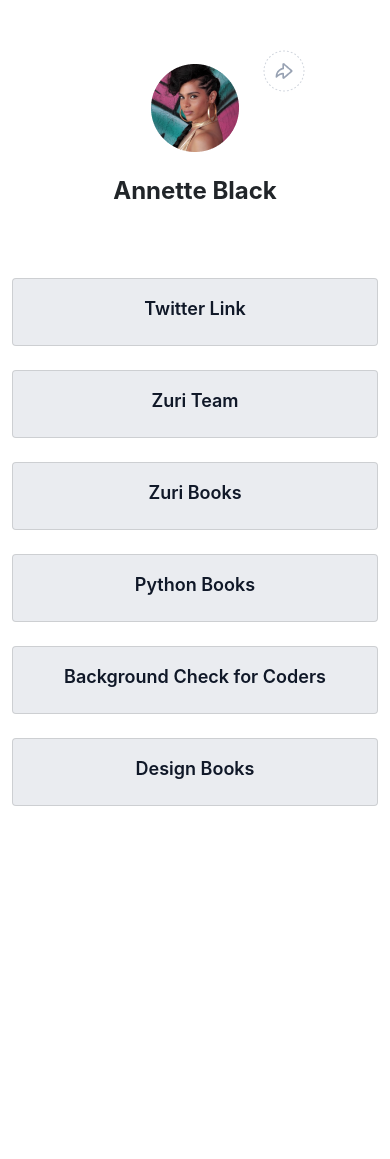
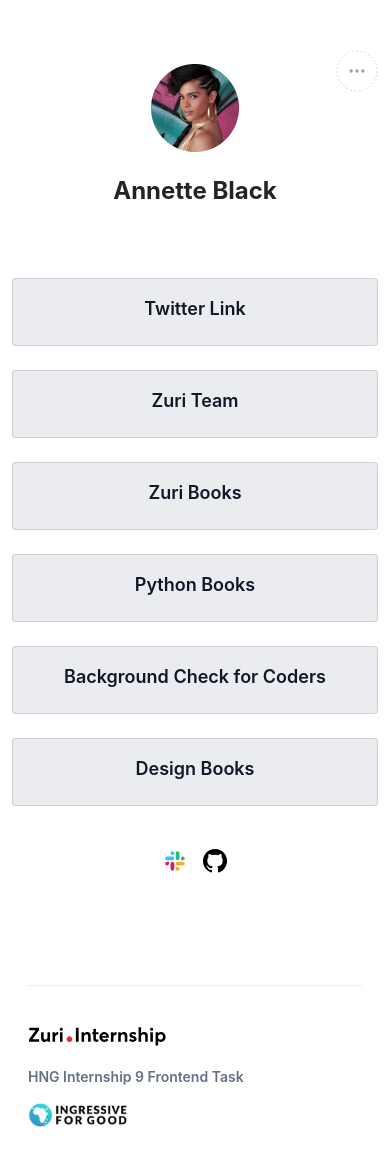
Before and after one commit to just-hope-netizen/link-tree-, a React (Create React App) app: page / in a window 390 px wide. Before the commit the page ends 844 px from the top, so only its background shows below. Built offline with nearby package versions, Linux system fonts and the light colour scheme.

Commit message:
Completed the test

```diff
--- a/src/App.js
+++ b/src/App.js
@@ -1,5 +1,8 @@
+import { LogoIcon, SlackIcon } from './assets/svg';
 import { CardComponent } from './components/Card';
 import { Header } from './components/Header';
+import gitIcon from './assets/img/Icon.png'
+import icon from './assets/img/I4G.png'
 
 function App() {
   const slackUserName = 'Hope Peter'
@@ -14,7 +17,18 @@ function App() {
       <CardComponent link={`https://books.zuri.team/python-for-beginners?ref_id= ${slackUserName} `} id={'book__python'} text={'Python Books'} />
       <CardComponent link={' https://background.zuri.team'} id={'pitch'} text={'Background Check for Coders'} />
       <CardComponent link={' https://books.zuri.team/design-rules '} id={'book__design'} text={'Design Books'} />
+      <div className='py-3 text-center mb-5'>
+        <SlackIcon className='me-2'/>
+        <img src={gitIcon} alt='git icon' className='ms-2' />
+      </div>
+      <footer>
+        <div>
 
+        <LogoIcon />
+        <p>HNG Internship 9 Frontend Task</p>
+        <img src={icon} alt='ingressive icon' />
+        </div>
+      </footer>
 
     </div>
   );
--- a/src/assets/svg/index.js
+++ b/src/assets/svg/index.js
@@ -1,2 +1,3 @@
 export {ReactComponent as SlackIcon} from './slack.svg'
 export {ReactComponent as LogoIcon} from './logo.svg'
+export {ReactComponent as ShareIcon} from './share.svg'
--- a/src/components/Header/index.jsx
+++ b/src/components/Header/index.jsx
@@ -1,12 +1,14 @@
 import img from '../../assets/img/default.png'
 import shareBtn from '../../assets/img/share-button.png'
+import { ShareIcon } from '../../assets/svg';
 export const Header =()=>{
 return (
   <header className='d-flex flex-column align-items-center position-relative'>
     <div className='img-wrapper'>
       <img src={img} alt='owner' className='img' id='profile__img' />
       <p className='img-name'>Annette Black</p>
-      <img src={shareBtn} alt=""  className='share-btn'/>
+      <img src={shareBtn} alt='share icon' className='share-btn d-none d-md-block' />
+      <ShareIcon className='share-btn d-md-none' />
     </div>
   </header>
 );
--- a/src/index.css
+++ b/src/index.css
@@ -30,8 +30,53 @@ body {
   top: 50px;
   right: 20%;
 }
+.mb-5{
+  margin-bottom: 64px !important;
+}
+footer{
+
+  padding: 48px 0;
+}
+footer div{
+  display: flex;
+  justify-content: center;
+  padding: 32px 0 0 ;
+  border-top: 1px solid #EAECF0;
+  max-width: 1216px;
+  width: 100%;
+  margin: 0 auto;
+}
+footer p{
+  max-width: 832.28px;
+  width: 100%;
+  margin: 0 32px;
+  text-align: center;
+  color: #667085;
+  font-size: 16px;
+}
 @media (max-width: 425px) {
   .card {
     height: 68px !important;
   }
+  .share-btn{
+    right: 0;
+  }
+  footer{
+    padding: 32px 16px;
+  }
+  footer div{
+    flex-direction: column;
+  }
+  footer p {
+    margin: 16px 0;
+    text-align: left;
+    font-size: 14px;
+  }
+  footer div svg{
+width: 138.77px;
+  }
+  footer div img{
+    width: 99.1px;
+
+  }
 }
```
Also changed, not shown: src/assets/svg/logo.svg, src/assets/svg/share.svg (added).
